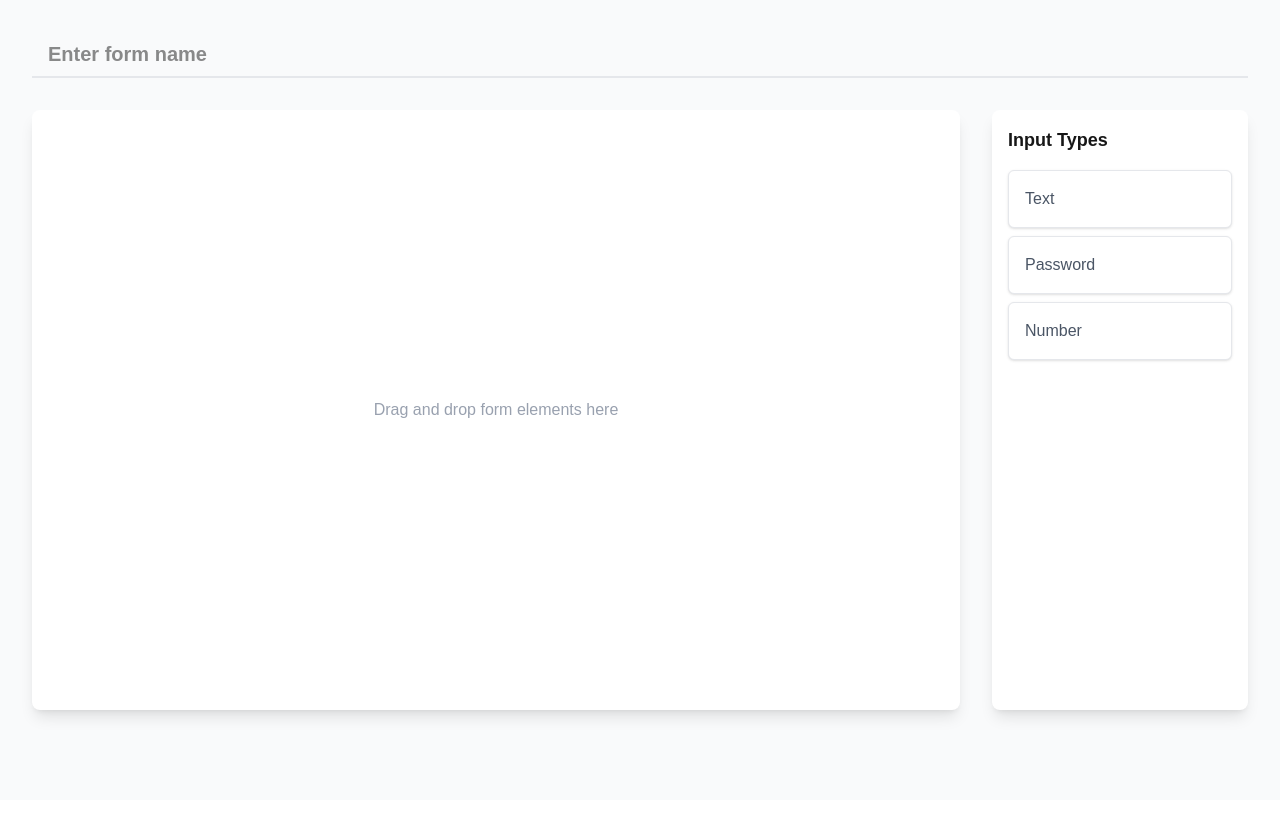
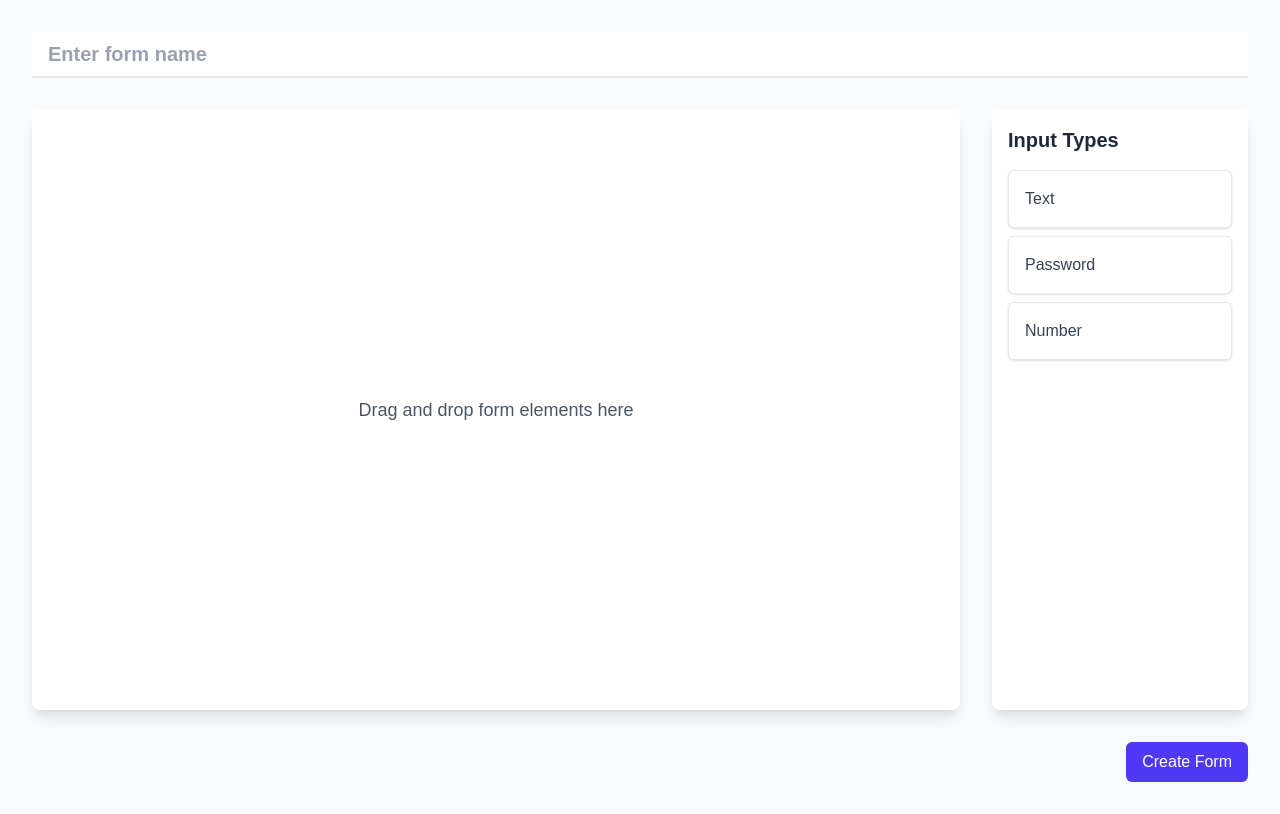
Before and after one commit to dandc22/vialAssesmentFrontend, a Next.js app: page /form/new in a window 1280 px wide. Built offline with nearby package versions, Linux system fonts and the light colour scheme.

Commit message:
chore: adds functionality to save a form config

```diff
--- /dev/null
+++ b/src/app/api/forms/route.ts
@@ -0,0 +1,36 @@
+import { NextResponse } from 'next/server'
+
+const FORM_API_URL = process.env.FORM_API_URL
+
+if (!FORM_API_URL) {
+  throw new Error('FORM_API_URL is not defined in the environment variables')
+}
+
+export async function POST(request: Request) {
+  try {
+    const body = await request.json()
+
+    const response = await fetch(`${FORM_API_URL}/form`, {
+      method: 'POST',
+      headers: {
+        'Content-Type': 'application/json',
+      },
+      body: JSON.stringify(body),
+    })
+
+    if (!response.ok) {
+      console.error('Response not OK:', response.statusText)
+      console.error('Full response:', response)
+      throw new Error('Failed to create form')
+    }
+
+    const data = await response.json()
+    return NextResponse.json(data, { status: 201 })
+  } catch (error) {
+    console.error('Error creating form:', error)
+    return NextResponse.json(
+      { error: 'Failed to create form' },
+      { status: 400 }
+    )
+  }
+}
--- a/src/app/form/new/components/FormBuilder.tsx
+++ b/src/app/form/new/components/FormBuilder.tsx
@@ -40,9 +40,8 @@ function SortableField({ field, onUpdate, onDelete, isActive }: SortableFieldPro
     <div
       ref={setNodeRef}
       style={style}
-      className={`p-4 border border-gray-200 rounded-md ${
-        isDragging || isActive ? 'opacity-50 bg-gray-50 border-indigo-500' : ''
-      }`}
+      className={`p-4 border border-gray-200 rounded-md ${isDragging || isActive ? 'opacity-50 bg-gray-50 border-indigo-500' : ''
+        }`}
       {...attributes}
     >
       <div className="flex items-center justify-between mb-2">
@@ -95,6 +94,59 @@ export default function FormBuilder() {
   const [formName, setFormName] = useState('')
   const [formFields, setFormFields] = useState<FormField[]>([])
   const [activeId, setActiveId] = useState<string | null>(null)
+  const [isSubmitting, setIsSubmitting] = useState(false)
+  const [error, setError] = useState<string | null>(null)
+
+  const handleSubmit = async () => {
+    if (!formName) {
+      setError('Form name is required')
+      return
+    }
+    if (formFields.length === 0) {
+      setError('At least one field is required')
+      return
+    }
+
+    setIsSubmitting(true)
+    setError(null)
+
+    // Transform formFields array into expected fields record
+    const fields = formFields.reduce((acc, field) => {
+      acc[field.id] = {
+        type: field.type,
+        question: field.label,
+        required: true // You might want to make this configurable
+      }
+      return acc
+    }, {} as Record<string, { type: string; question: string; required: boolean }>)
+
+    try {
+      const response = await fetch('/api/forms', {
+        method: 'POST',
+        headers: {
+          'Content-Type': 'application/json',
+        },
+        body: JSON.stringify({
+          name: formName,
+          fields,
+        }),
+      })
+
+      if (!response.ok) {
+        const data = await response.json()
+        console.log('data ---------> ', JSON.stringify(data))
+        throw new Error(data.error || 'Failed to create form')
+      }
+
+      // Redirect to forms list or show success message
+      window.location.href = '/forms'
+    } catch (err) {
+      setError(err instanceof Error ? err.message : 'Failed to create form')
+    } finally {
+      setIsSubmitting(false)
+    }
+  }
+
 
   const sensors = useSensors(
     useSensor(PointerSensor, {
@@ -154,13 +206,18 @@ export default function FormBuilder() {
   return (
     <div className="min-h-screen bg-gray-50 py-8">
       <div className="max-w-7xl mx-auto px-4 sm:px-6 lg:px-8">
+        {error && (
+          <div className="mb-4 p-4 bg-red-50 border border-red-200 rounded-md text-red-600">
+            {error}
+          </div>
+        )}
         <div className="mb-8">
           <input
             type="text"
             value={formName}
             onChange={(e) => setFormName(e.target.value)}
             placeholder="Enter form name"
-            className="w-full px-4 py-2 text-xl font-semibold border-b-2 border-gray-200 focus:border-indigo-500 focus:outline-none bg-transparent"
+            className="w-full px-4 py-2 text-xl font-semibold text-gray-900 border-b-2 border-gray-200 focus:border-indigo-500 focus:outline-none bg-white placeholder-gray-400"
           />
         </div>
 
@@ -172,7 +229,7 @@ export default function FormBuilder() {
           >
             <DroppableArea>
               {formFields.length === 0 ? (
-                <div className="h-full flex items-center justify-center text-gray-400">
+                <div className="h-full flex items-center justify-center text-gray-600 text-lg">
                   Drag and drop form elements here
                 </div>
               ) : (
@@ -194,6 +251,18 @@ export default function FormBuilder() {
             <InputTypeMenu />
           </DndContext>
         </div>
+        <div className="mt-8 flex justify-end">
+          <button
+            onClick={handleSubmit}
+            disabled={isSubmitting}
+            className={`px-4 py-2 rounded-md text-white font-medium ${isSubmitting
+                ? 'bg-indigo-400 cursor-not-allowed'
+                : 'bg-indigo-600 hover:bg-indigo-700'
+              }`}
+          >
+            {isSubmitting ? 'Creating...' : 'Create Form'}
+          </button>
+        </div>
       </div>
     </div>
   )
--- a/src/app/form/new/components/InputTypeMenu.tsx
+++ b/src/app/form/new/components/InputTypeMenu.tsx
@@ -29,7 +29,7 @@ function DraggableItem({ id, type }: DraggableItemProps) {
       style={style}
     >
       <div className="flex items-center gap-2">
-        <span className="text-gray-600">{type}</span>
+        <span className="text-gray-700 font-medium">{type}</span>
       </div>
     </div>
   )
@@ -44,7 +44,7 @@ export default function InputTypeMenu() {
 
   return (
     <div className="w-64 bg-white rounded-lg shadow-lg p-4">
-      <h2 className="text-lg font-semibold mb-4">Input Types</h2>
+      <h2 className="text-xl font-bold text-gray-800 mb-4">Input Types</h2>
       <div>
         {inputTypes.map((input) => (
           <DraggableItem key={input.id} id={input.id} type={input.type} />
--- /dev/null
+++ b/src/app/forms/page.tsx
@@ -0,0 +1,26 @@
+'use client'
+
+import Link from 'next/link'
+
+export default function FormsPage() {
+  return (
+    <div className="min-h-screen bg-gray-50 py-8">
+      <div className="max-w-7xl mx-auto px-4 sm:px-6 lg:px-8">
+        <div className="flex justify-between items-center mb-8">
+          <h1 className="text-2xl font-semibold text-gray-900">Forms</h1>
+          <Link
+            href="/form/new"
+            className="px-4 py-2 bg-indigo-600 text-white rounded-md hover:bg-indigo-700"
+          >
+            Create New Form
+          </Link>
+        </div>
+
+        {/* Form list will be implemented later */}
+        <div className="bg-white shadow-lg rounded-lg p-6">
+          <p className="text-gray-600">No forms created yet.</p>
+        </div>
+      </div>
+    </div>
+  )
+}
```
